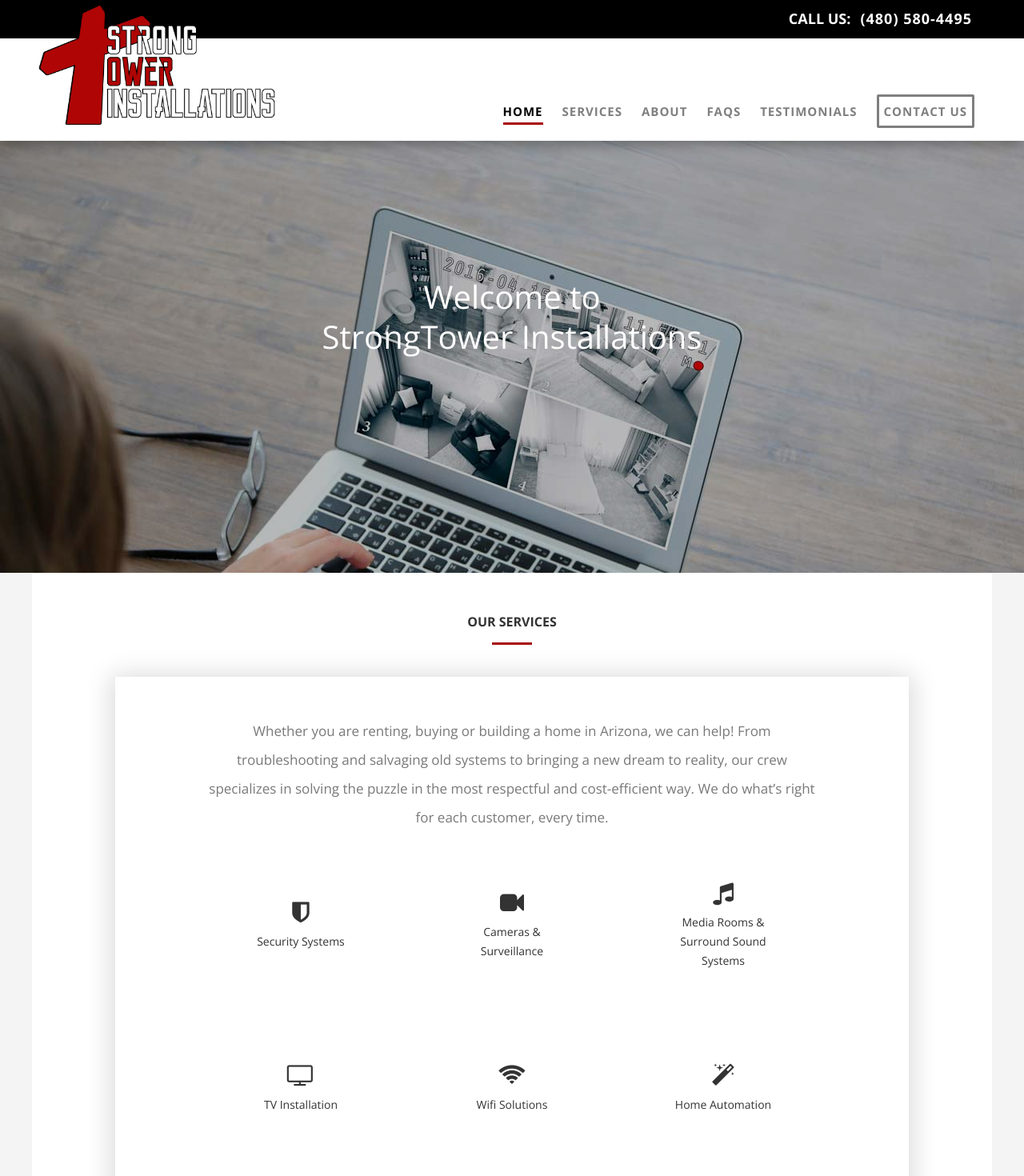
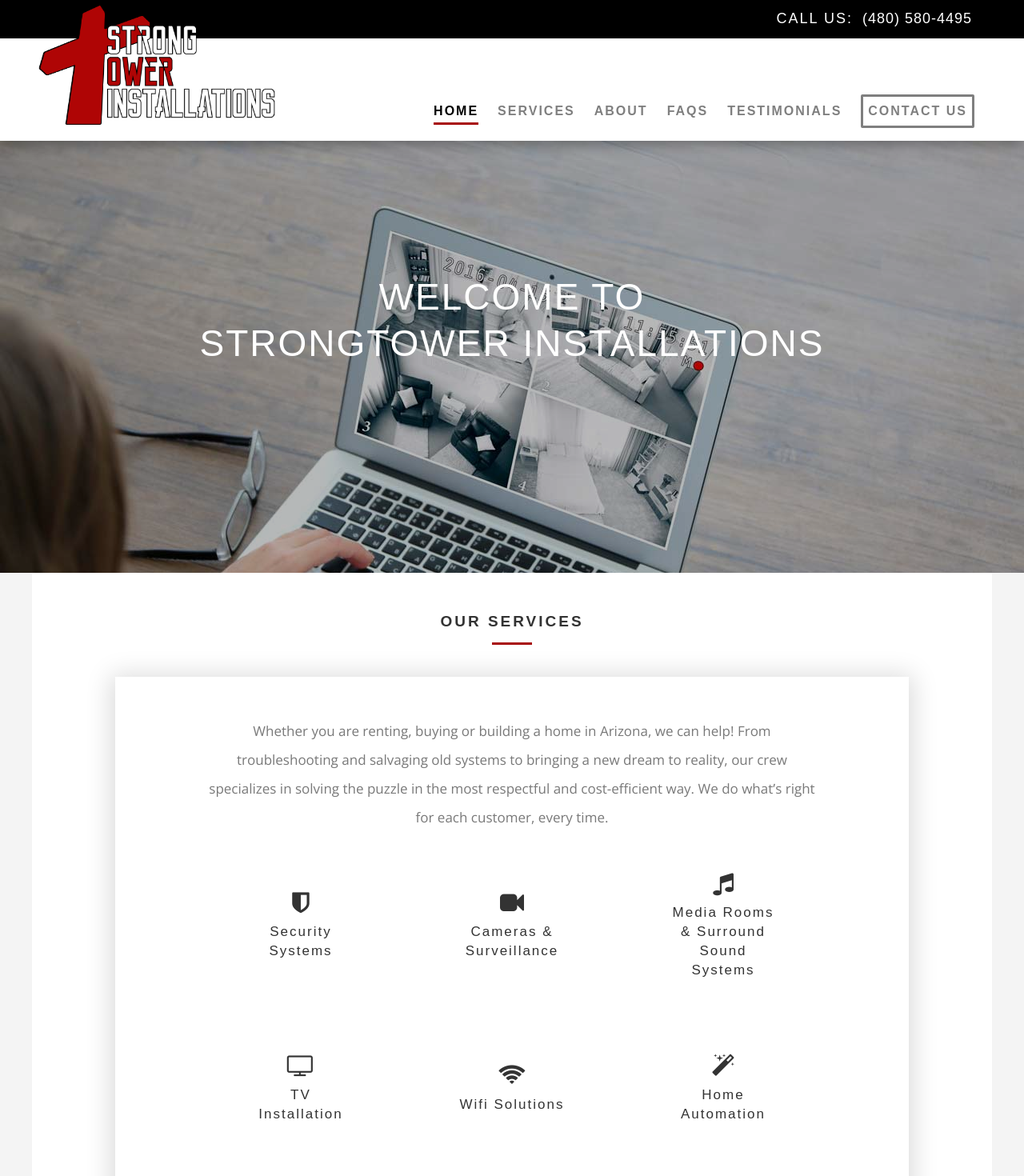
Before and after one commit to ajwehunt/st-installations, a Vue app: page / in a window 1280 px wide. Shown: the top 1470 px of the page at 80% size. Built offline with nearby package versions, Linux system fonts and the light colour scheme.

Commit message:
New font, css on font

```diff
--- a/src/App.vue
+++ b/src/App.vue
@@ -211,6 +211,7 @@ hr {
 }
 
 #app {
+  // font-family: "Dosis", sans-serif;
   font-family: "Open Sans", sans-serif;
   -webkit-font-smoothing: antialiased;
   -moz-osx-font-smoothing: grayscale;
@@ -218,6 +219,12 @@ hr {
   background: #f4f4f4;
   line-height: 24px;
   font-size: 14px;
+}
+
+h1,
+h2 {
+  font-family: "Dosis", sans-serif;
+  letter-spacing: 2px;
 }
 
 #header {
@@ -273,11 +280,12 @@ hr {
 
 .section-title {
   text-align: center;
-  font-size: 16px;
+  font-size: 19px;
   font-weight: 700;
   line-height: 22px;
   margin-bottom: 15px;
   text-transform: uppercase;
+  letter-spacing: 3px;
 }
 
 .section-hr {
--- a/src/components/ContactForm.vue
+++ b/src/components/ContactForm.vue
@@ -94,7 +94,7 @@ export default {
         padding: 18px 26px;
         border-radius: 2px;
         font-size: 16px;
-        font-weight: 600;
+        font-weight: 500;
         line-height: 22px;
         letter-spacing: 2px;
         transition: background 0.2s ease-in-out, color 0.2s ease-in-out,
--- a/src/components/FooterNavLinks.vue
+++ b/src/components/FooterNavLinks.vue
@@ -13,13 +13,28 @@ export default {
 };
 </script>
 
-<style>
+<style lang="less">
 #footer-nav-links {
-  font-weight: 600;
+  font-weight: 500;
   flex-wrap: wrap;
   justify-content: space-evenly;
   max-width: 350px;
   margin: 24px auto 32px;
+
+  li {
+    &:last-child {
+      padding: 3px;
+      border: 2px solid #7f7f7f;
+      border-radius: 2px;
+    }
+
+    &:last-child:hover,
+    &.router-link-exact-active:last-child {
+      border: 2px solid #a7090a;
+      color: #fff;
+      background: #a7090a;
+    }
+  }
 }
 
 @media only screen and (min-width: 768px) {
@@ -35,18 +50,5 @@ export default {
   #footer-nav-links {
     max-width: 800px;
   }
-
-  #footer-nav-links li:last-child {
-    padding: 3px;
-    border: 2px solid #7f7f7f;
-    border-radius: 2px;
-  }
-
-  #footer-nav-links li:last-child:hover,
-  #footer-nav-links li.router-link-exact-active:last-child {
-    border: 2px solid #a7090a;
-    color: #fff;
-    background: #a7090a;
-  }
 }
 </style>
--- a/src/components/HeaderContact.vue
+++ b/src/components/HeaderContact.vue
@@ -49,7 +49,7 @@ export default {
       h1 {
         color: #fff;
         font-size: 18px;
-        font-weight: 600;
+        font-weight: 500;
 
         &:first-child {
           margin-right: 12px;
--- a/src/components/HeaderNav.vue
+++ b/src/components/HeaderNav.vue
@@ -114,7 +114,7 @@ export default {
   display: none;
 
   li {
-    font-size: 15px;
+    font-size: 16px;
     font-weight: 700;
 
     &:last-child {
--- a/src/components/HomeHero.vue
+++ b/src/components/HomeHero.vue
@@ -110,11 +110,13 @@ export default {
   z-index: 2;
 
   h2 {
-    font-size: 40px;
-    font-weight: 400;
+    font-size: 46px;
+    font-weight: 500;
     line-height: 50px;
     color: #fff;
     user-select: none;
+    text-transform: uppercase;
+    margin-bottom: 8px;
   }
 }
 
--- a/src/components/HomeServices.vue
+++ b/src/components/HomeServices.vue
@@ -5,7 +5,7 @@
       <hr class="section-hr">
       <div class="col-sm-1"></div>
       <div id="home-services-panel" class="col-sm-10">
-        <h2>{{ homeServices.summary }}</h2>
+        <p>{{ homeServices.summary }}</p>
         <div id="home-services-grid">
           <HomeServicesLink
             v-for="service in services.servicesList"
@@ -45,7 +45,7 @@ export default {
   margin-top: 10px;
   box-shadow: 0 3px 30px 5px rgba(0, 0, 0, 0.15);
 
-  h2 {
+  p {
     padding: 0 10%;
     font-size: 17px;
     line-height: 36px;
--- a/src/components/HomeServicesLink.vue
+++ b/src/components/HomeServicesLink.vue
@@ -6,7 +6,7 @@
     tag="div"
   >
     <i :class="data.faIcon" class="fa" aria-hidden="true"></i>
-    <h3>{{ data.name }}</h3>
+    <h2>{{ data.name }}</h2>
     <!-- <p>{{ data.summary }}</p> -->
     <!-- <router-link to="/services#SecuritySystems" tag="button">LEARN MORE</router-link> -->
   </router-link>
@@ -30,6 +30,11 @@ export default {
   align-items: center;
   text-align: center;
 
+  h2 {
+    font-size: 17px;
+    font-weight: 500;
+  }
+
   &:hover {
     box-shadow: 0 3px 30px 5px rgba(0, 0, 0, 0.15);
     -webkit-transition: all linear 0.2s;
--- a/src/components/NavLinks.vue
+++ b/src/components/NavLinks.vue
@@ -29,13 +29,14 @@ export default {
   user-select: none;
 
   li {
+    font-family: "Dosis", sans-serif;
     margin: 6px 12px;
     padding-bottom: 2px;
     border-bottom: 3px solid #ffffff;
     cursor: pointer;
     color: #7f7f7f;
     transition: 0.25s;
-    letter-spacing: 1px;
+    letter-spacing: 2px;
 
     &.router-link-exact-active,
     &:hover {
```
